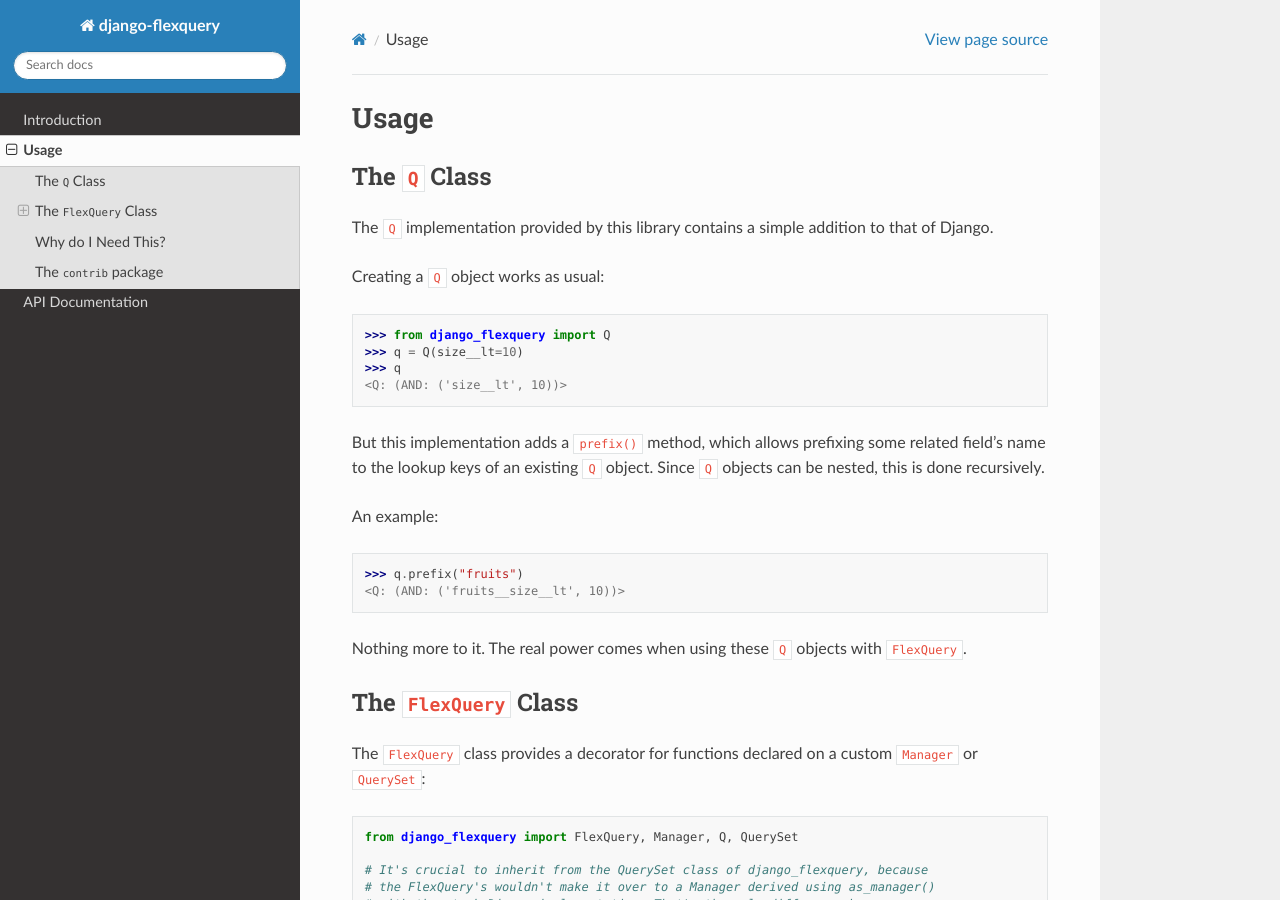
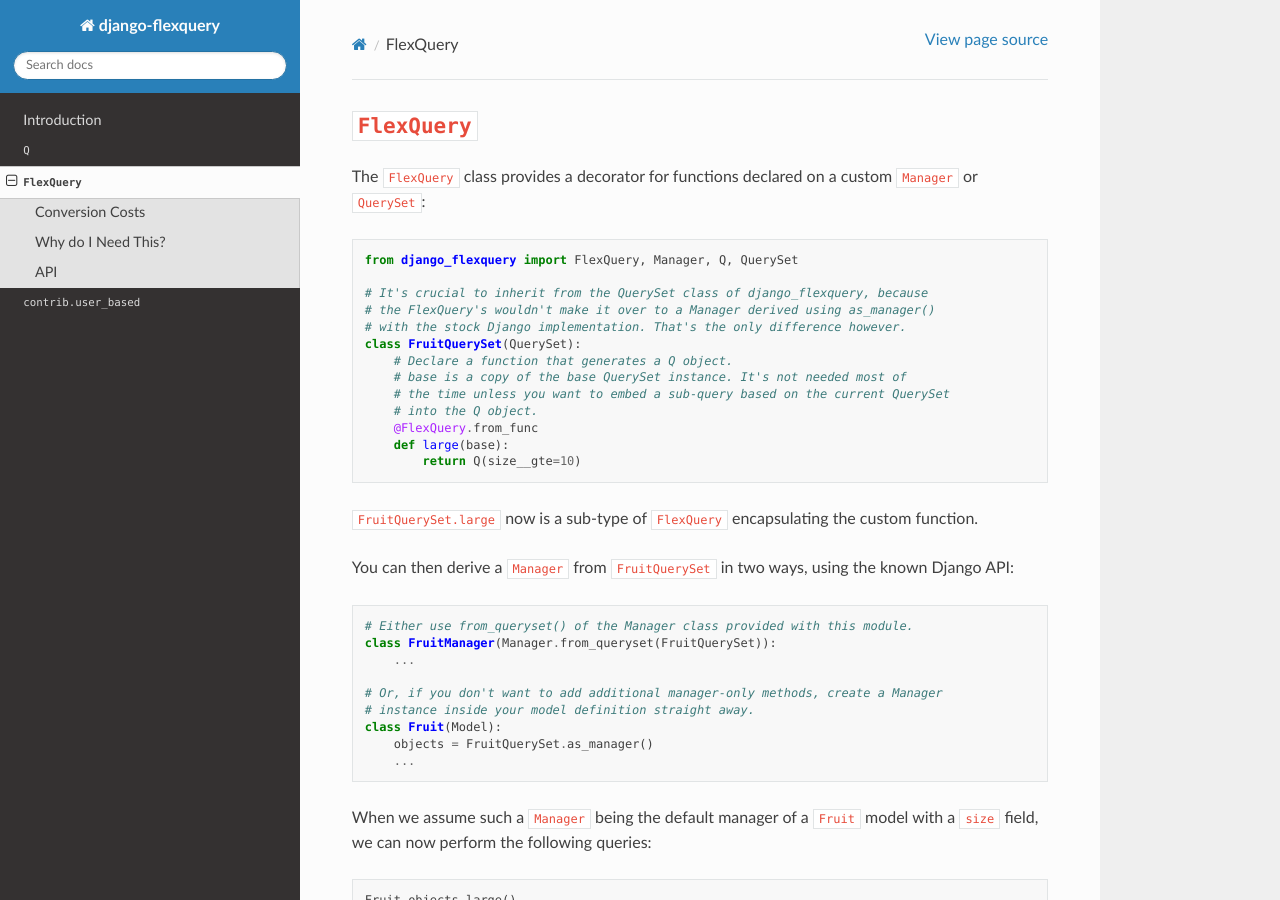
Before and after one commit to bob1de/django-flexquery, a Sphinx documentation site: the page built from docs/flexquery.rst, in a window 1280 px wide and 900 px high. Built offline with Sphinx 7.4.7 and the Read the Docs theme 2.0.0, drawn with Linux system fonts in a browser that asks for light colours; some of the changed text lies outside the part shown.

Commit message:
Restructured docs

```diff
--- /dev/null
+++ b/docs/contrib/user_based.rst
@@ -0,0 +1,5 @@
+``contrib.user_based``
+======================
+
+.. automodule:: django_flexquery.contrib.user_based
+   :members:
--- a/docs/usage.rst
+++ b/docs/flexquery.rst
@@ -1,34 +1,5 @@
-Usage
-=====
-
-The ``Q`` Class
----------------
-
-The ``Q`` implementation provided by this library contains a simple addition to that
-of Django.
-
-Creating a ``Q`` object works as usual::
-
-    >>> from django_flexquery import Q
-    >>> q = Q(size__lt=10)
-    >>> q
-    <Q: (AND: ('size__lt', 10))>
-
-But this implementation adds a ``prefix()`` method, which allows prefixing some
-related field's name to the lookup keys of an existing ``Q`` object. Since ``Q``
-objects can be nested, this is done recursively.
-
-An example::
-
-    >>> q.prefix("fruits")
-    <Q: (AND: ('fruits__size__lt', 10))>
-
-Nothing more to it. The real power comes when using these ``Q`` objects with
-``FlexQuery``.
-
-
-The ``FlexQuery`` Class
------------------------
+``FlexQuery``
+=============
 
 The ``FlexQuery`` class provides a decorator for functions declared on a custom
 ``Manager`` or ``QuerySet``::
@@ -86,7 +57,7 @@ particular situation.
 
 
 Conversion Costs
-~~~~~~~~~~~~~~~~
+----------------
 
 Providing a standalone ``QuerySet`` filtered by the ``Q`` from a supplied ``Q``
 function is a cheap operation. The ``Q`` object generated by your custom function is
@@ -109,8 +80,8 @@ in their own filtering code, without needing sub-queries. Think of something lik
             return Q(kind="apple") & Fruid.objects.large.as_q().prefix("fruits")
 
 
-The ``contrib`` package
------------------------
+API
+---
 
-In ``django_flexquery.contrib`` you can find some common implementations of and
-helpers using the types provided by django-flexquery. See the :doc:`api` for details.
+.. automodule:: django_flexquery.flexquery
+   :members:
```
Also changed, not shown: docs/api.rst (deleted, +0 -12 lines), docs/index.rst (+4 -4 lines), docs/q.rst (added, +31 -0 lines).
